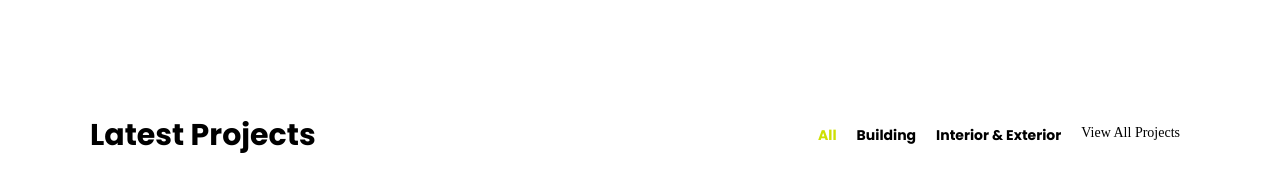
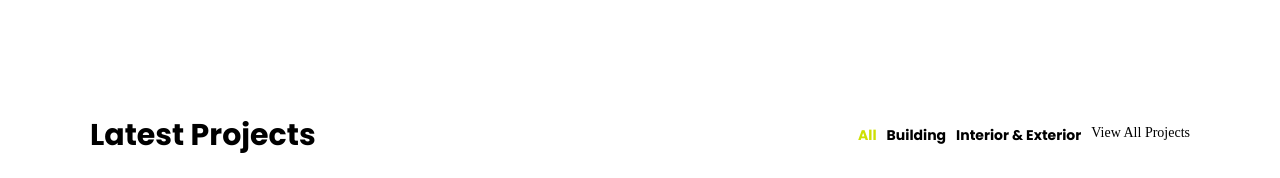
Before and after one commit to wangyannick/projet-web, a website: page index.html in a window 1280 px wide. Shown: the part 1620-1798 px from the top of the page. Drawn offline with Linux system fonts and the light colour scheme; a web font is replaced by a local one.

Commit message:
Style fixed for projects section 👌

```diff
--- a/styles/projects.css
+++ b/styles/projects.css
@@ -48,8 +48,11 @@ section.projects {
 }
 
 .top-right p {
-  margin: 0 10px;
   cursor: pointer;
+}
+
+.top-right p:not(:first-of-type) {
+  margin-left: 10px;
 }
 
 .top-right p.active {
```
